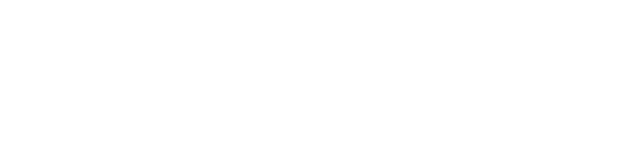
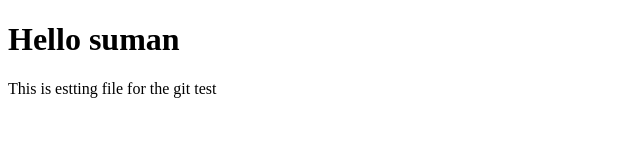
Before and after one commit to Suman9709/testgit, a plain HTML site: page index.html in a window 1280 px wide. Shown: the whole page, without its empty margins (0-640 px from the left). Drawn offline with Linux system fonts and the light colour scheme.

Commit message:
h1 and p tag added

```diff
--- a/index.html
+++ b/index.html
@@ -6,6 +6,8 @@
     <title>Document</title>
 </head>
 <body>
+    <h1>Hello suman</h1>
+    <p>This is estting file for the git  test</p>
 
 </body>
 </html>
```
